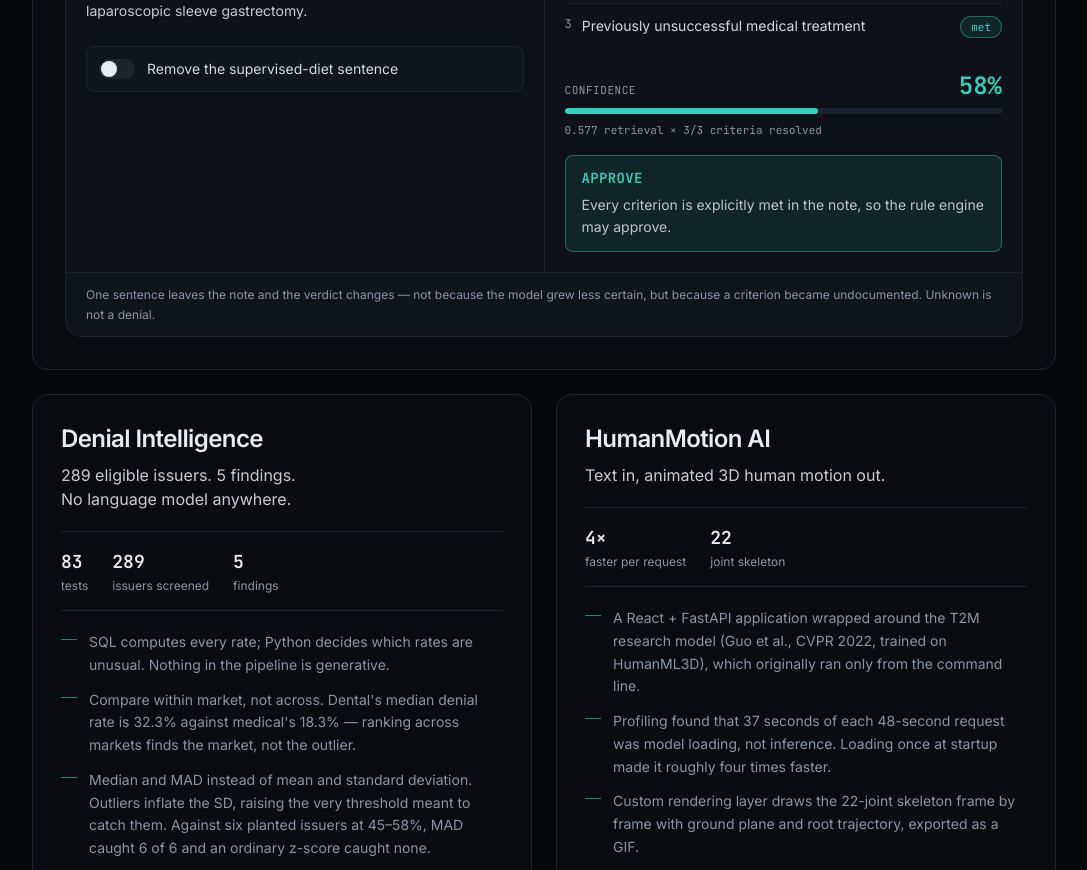
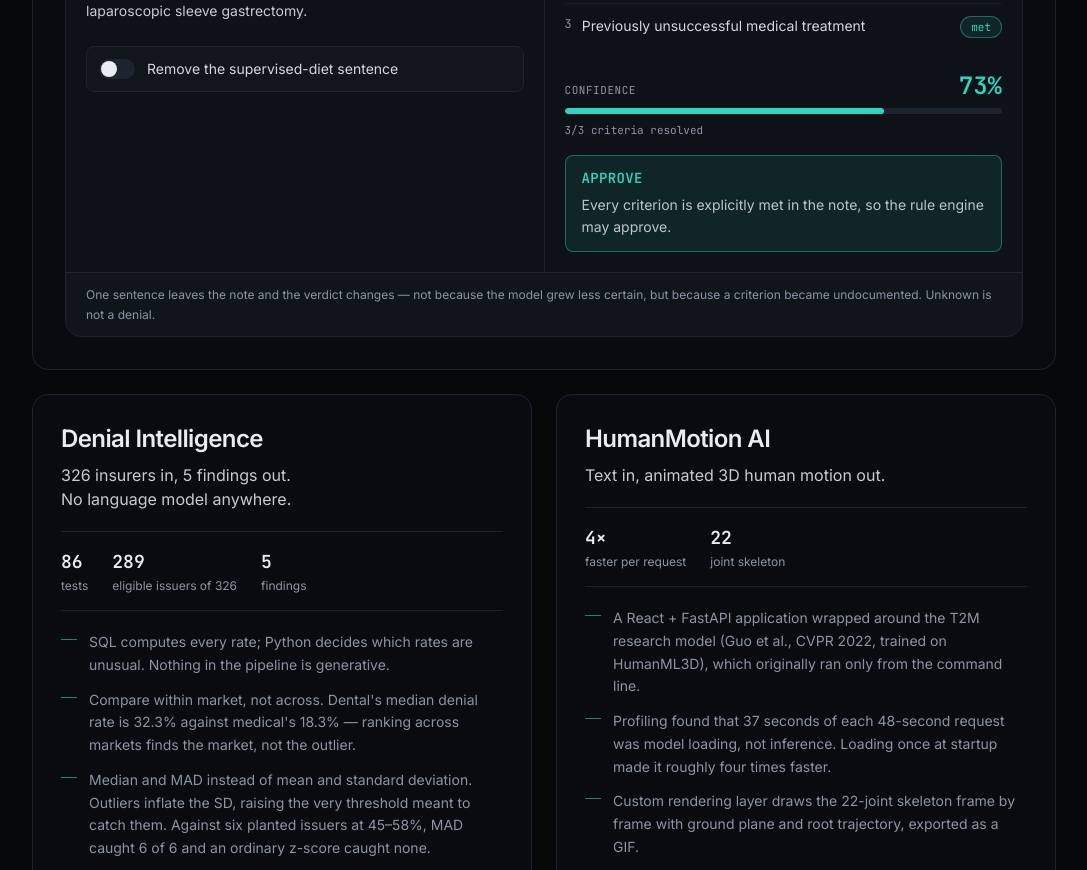
Before and after one commit to kaavyadhir/portfolio-site, a React (Vite) app: page / in a window 1280 px wide. Shown: the part 1860-2730 px from the top of the page, without its empty margins (96-1183 px from the left). Built offline with nearby package versions, Linux system fonts and the light colour scheme.

Commit message:
Add resume, LinkedIn, full skills, correct figures

```diff
--- a/src/components/DecisionDemo.jsx
+++ b/src/components/DecisionDemo.jsx
@@ -49,7 +49,6 @@
   const warn = state.tone === "warn";
 
   const confidence = useCountUp(state.confidence);
-  const retrieval = useCountUp(state.retrieval, { decimals: 3 });
 
   return (
     <div className="overflow-hidden rounded-2xl border border-line bg-surface">
@@ -150,7 +149,7 @@
             </div>
 
             <p className="tabular mt-2 font-mono text-[11px] text-fog">
-              {retrieval} retrieval × {state.resolved} criteria resolved
+              {state.resolved} criteria resolved
             </p>
           </div>
 
--- a/src/content.js
+++ b/src/content.js
@@ -79,8 +79,7 @@
     approve: {
       verdict: "APPROVE",
       tone: "ok",
-      confidence: 58,
-      retrieval: 0.577,
+      confidence: 73,
       resolved: "3/3",
       criteria: [
         { text: "BMI ≥ 35", status: "met" },
@@ -93,8 +92,7 @@
     escalate: {
       verdict: "SEND TO HUMAN",
       tone: "warn",
-      confidence: 37,
-      retrieval: 0.559,
+      confidence: 49,
       resolved: "2/3",
       criteria: [
         { text: "BMI ≥ 35", status: "met" },
@@ -114,13 +112,13 @@
 export const projects = [
   {
     name: "Denial Intelligence",
-    line: "289 eligible issuers. 5 findings. No language model anywhere.",
-    live: "https://kaavyadhir.github.io/denial-intelligence/", // TODO: confirm this URL
+    line: "326 insurers in, 5 findings out. No language model anywhere.",
+    live: "https://kaavyadhir.github.io/Denial-intelligence/",
     liveLabel: "Read the report",
     repo: "https://github.com/kaavyadhir/denial-intelligence",
     stats: [
-      { value: "83", label: "tests" },
-      { value: "289", label: "issuers screened" },
+      { value: "86", label: "tests" },
+      { value: "289", label: "eligible issuers of 326" },
       { value: "5", label: "findings" },
     ],
     points: [
```
